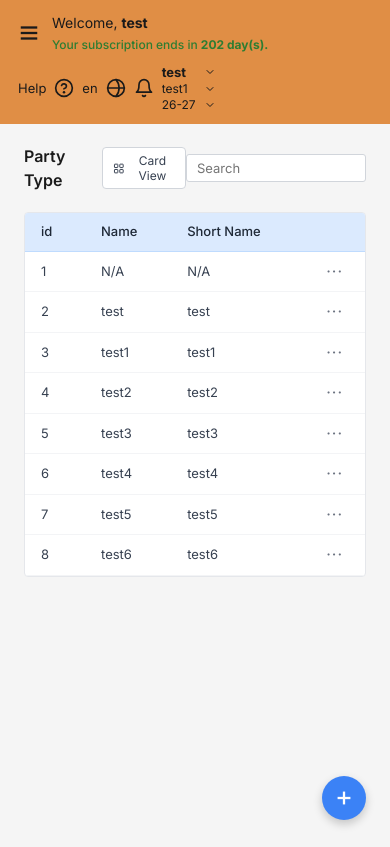
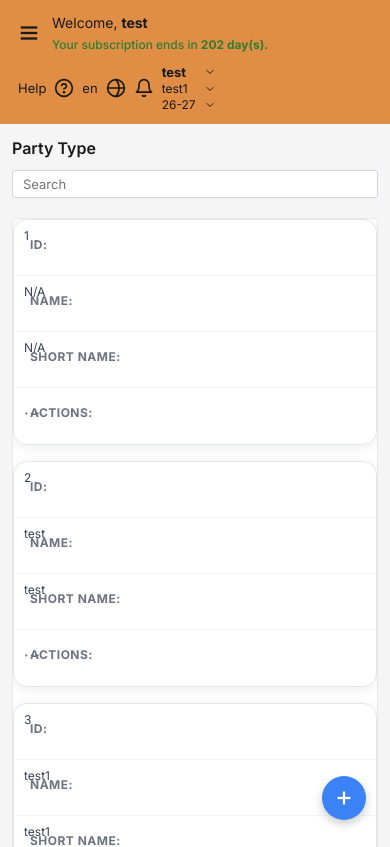
Before and after one commit to amaljamesa/qliclabsamal, an Angular app: page /catalogue in a window 390 px wide. Shown: the top 847 px of the page. Built offline with nearby package versions, Linux system fonts and the light colour scheme.

Commit message:
chore: update responsive party-type and build dist

```diff
--- a/src/app/components/party-type/party-type.component.css
+++ b/src/app/components/party-type/party-type.component.css
@@ -268,115 +268,116 @@
   transform: scale(1.08);
 }
 
-/* View toggle button */
-.view-toggle-btn {
-  display: flex;
-  align-items: center;
-  gap: 5px;
-  background: #ffffff;
-  border: 1px solid #d1d5db;
-  border-radius: 4px;
-  padding: 5px 10px;
-  font-size: 12px;
-  color: #374151;
-  cursor: pointer;
-  transition: background 0.15s;
+@media (max-width: 900px) {
+  .party-type-wrapper {
+    padding: 14px 16px;
   }
 
-.view-toggle-btn:hover {
-  background: #f3f4f6;
+  .catalogue-header-panel {
+    flex-direction: column;
+    align-items: flex-start;
+    gap: 8px;
   }
 
-/* Card view grid */
-.cards-grid-container {
-  display: grid;
-  grid-template-columns: repeat(auto-fill, minmax(200px, 1fr));
-  gap: 16px;
+  .catalogue-search-input {
+    width: 100%;
   }
 
-.party-item-card {
-  background: #ffffff;
-  border: 1px solid #e5e7eb;
-  border-radius: 8px;
-  padding: 16px;
-  display: flex;
-  flex-direction: column;
-  align-items: center;
-  gap: 8px;
-  position: relative;
-  box-shadow: 0 1px 3px rgba(0,0,0,0.04);
-  transition: box-shadow 0.2s;
+  .catalogue-table,
+  .catalogue-table thead,
+  .catalogue-table tbody,
+  .catalogue-table th,
+  .catalogue-table td,
+  .catalogue-table tr {
+    display: block;
+    width: 100%;
   }
 
-.party-item-card:hover {
-  box-shadow: 0 4px 10px rgba(0,0,0,0.08);
+  .catalogue-table thead {
+    display: none;
   }
 
-.card-id {
-  position: absolute;
-  top: 10px;
-  left: 10px;
-  font-size: 11px;
-  color: #9ca3af;
-  font-family: monospace;
+  .catalogue-table tr {
+    margin: 0 0 16px 0;
+    border: 1px solid #e5e7eb;
+    border-radius: 14px;
+    background: #ffffff;
+    overflow: hidden;
+    box-shadow: 0 2px 12px rgba(15, 23, 42, 0.08);
   }
 
-.card-icon {
-  width: 52px;
-  height: 52px;
-  border-radius: 50%;
-  background: #eff6ff;
-  color: #3b82f6;
-  display: flex;
-  align-items: center;
-  justify-content: center;
-  margin-top: 8px;
+  .catalogue-table td {
+    border: none;
+    border-bottom: 1px solid #f3f4f6;
+    position: relative;
+    padding: 20px 16px 20px 16px;
+    text-align: left;
+    min-height: 56px;
   }
 
-.card-name {
-  font-size: 14px;
-  font-weight: 600;
-  color: #111827;
-  text-align: center;
+  .catalogue-table td:last-child {
+    border-bottom: none;
   }
 
-.card-short {
+  .catalogue-table td:before {
+    position: absolute;
+    top: 16px;
+    left: 16px;
+    color: #6b7280;
     font-size: 12px;
-  color: #6b7280;
-  text-align: center;
+    font-weight: 700;
+    text-transform: uppercase;
+    letter-spacing: 0.04em;
   }
 
-.card-actions {
-  display: flex;
-  gap: 8px;
-  width: 100%;
-  margin-top: 4px;
+  .id-td:before {
+    content: "ID:";
   }
 
-.card-btn {
-  flex: 1;
-  padding: 6px;
-  border-radius: 4px;
-  font-size: 12px;
-  font-weight: 500;
-  cursor: pointer;
-  border: 1px solid #e5e7eb;
-  background: none;
-  transition: background 0.15s;
+  .name-td:before {
+    content: "Name:";
   }
 
-.card-btn.edit-btn {
-  color: #3b82f6;
+  .print-td:before {
+    content: "Short Name:";
   }
 
-.card-btn.edit-btn:hover {
-  background: #eff6ff;
+  .actions-td:before {
+    content: "Actions:";
   }
 
-.card-btn.delete-btn {
-  color: #ef4444;
+  .catalogue-table td {
+    padding-top: 36px;
   }
 
-.card-btn.delete-btn:hover {
-  background: #fef2f2;
+  .action-dots-btn {
+    width: 100%;
+    text-align: left;
+    padding: 10px 0;
   }
+}
+
+@media (max-width: 480px) {
+  .party-type-wrapper {
+    padding: 12px;
+  }
+
+  .catalogue-table th,
+  .catalogue-table td {
+    padding: 7px 10px;
+    font-size: 12px;
+  }
+
+  .catalogue-header-panel {
+    gap: 10px;
+  }
+
+  .panel-left {
+    flex-wrap: wrap;
+  }
+
+  .modal-card {
+    margin: 12px;
+    max-width: calc(100vw - 24px);
+  }
+}
--- a/src/app/components/party-type/party-type.component.html
+++ b/src/app/components/party-type/party-type.component.html
@@ -4,16 +4,6 @@
   <div class="catalogue-header-panel">
     <div class="panel-left">
       <span class="panel-title">Party Type</span>
-      <button class="view-toggle-btn" (click)="toggleView()" [title]="isCardView ? 'Switch to Table View' : 'Switch to Card View'">
-        <ng-container *ngIf="isCardView; else tableIcon">
-          <svg viewBox="0 0 24 24" width="15" height="15" fill="none" stroke="currentColor" stroke-width="2"><line x1="3" y1="6" x2="21" y2="6"/><line x1="3" y1="12" x2="21" y2="12"/><line x1="3" y1="18" x2="21" y2="18"/></svg>
-          Table View
-        </ng-container>
-        <ng-template #tableIcon>
-          <svg viewBox="0 0 24 24" width="15" height="15" fill="none" stroke="currentColor" stroke-width="2"><rect x="3" y="3" width="7" height="7" rx="1"/><rect x="14" y="3" width="7" height="7" rx="1"/><rect x="14" y="14" width="7" height="7" rx="1"/><rect x="3" y="14" width="7" height="7" rx="1"/></svg>
-          Card View
-        </ng-template>
-      </button>
     </div>
     <input
       type="text"
@@ -25,7 +15,7 @@
   </div>
 
   <!-- TABLE VIEW -->
-  <div *ngIf="!isCardView" class="table-card-container">
+  <div class="table-card-container">
     <div class="table-responsive">
       <table class="catalogue-table">
         <thead>
@@ -51,26 +41,6 @@
         </tbody>
       </table>
     </div>
-  </div>
-
-  <!-- CARD VIEW -->
-  <div *ngIf="isCardView" class="cards-grid-container">
-    <div *ngFor="let party of partyTypes" class="party-item-card">
-      <div class="card-id">ID: {{ party.id }}</div>
-      <div class="card-icon">
-        <svg viewBox="0 0 24 24" width="26" height="26" fill="none" stroke="currentColor" stroke-width="2">
-          <path d="M20 21v-2a4 4 0 0 0-4-4H8a4 4 0 0 0-4 4v2"/>
-          <circle cx="12" cy="7" r="4"/>
-        </svg>
-      </div>
-      <div class="card-name">{{ party.name }}</div>
-      <div class="card-short">{{ party.printName }}</div>
-      <div class="card-actions">
-        <button class="card-btn edit-btn" (click)="openEditModal(party, $event)">Edit</button>
-        <button class="card-btn delete-btn" (click)="deleteParty(party.id, $event)">Delete</button>
-      </div>
-    </div>
-    <div *ngIf="partyTypes.length === 0" class="no-data-cell">No party types found.</div>
   </div>
 
   <!-- Floating Action Button -->
--- a/src/app/components/party-type/party-type.component.ts
+++ b/src/app/components/party-type/party-type.component.ts
@@ -13,7 +13,6 @@ import { DataService, PartyType } from '../../services/data.service';
 export class PartyTypeComponent implements OnInit {
   partyTypes: PartyType[] = [];
   searchQuery = '';
-  isCardView = false; // Toggle for table-to-card view conversion
 
   // Modal State
   showModal = false;
@@ -34,10 +33,6 @@ export class PartyTypeComponent implements OnInit {
 
   onSearch(): void {
     this.loadPartyTypes();
-  }
-
-  toggleView(): void {
-    this.isCardView = !this.isCardView;
   }
 
   openAddModal(): void {
```
Also changed, not shown: 8 other files (tests, documents, lock files or other folders). Lines whose indentation alone changed are shown as unchanged.
